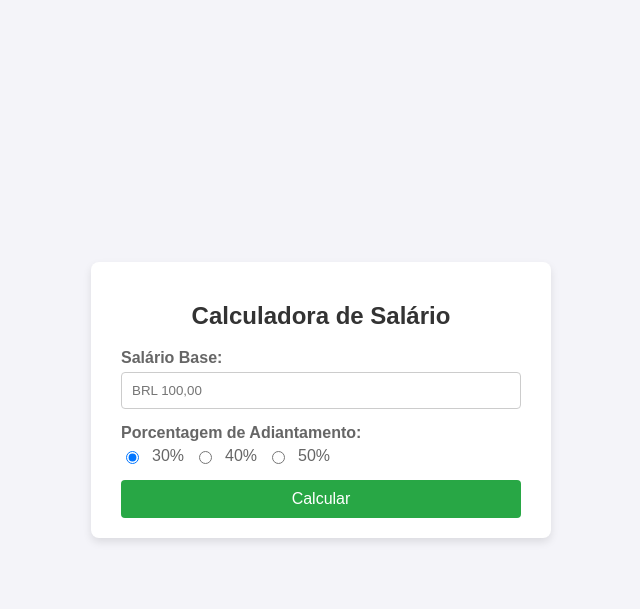
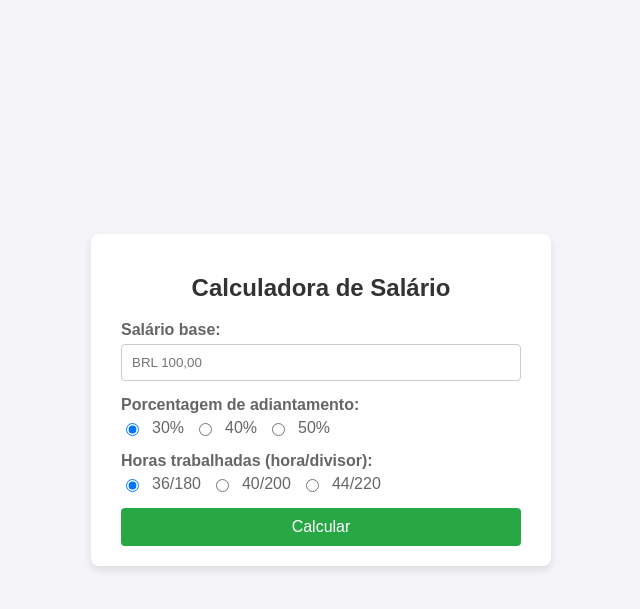
Before and after one commit to matheusrsp3/salary_calculator, a Flask app: page / in a window 1280 px wide. Shown: the top 609 px of the page, without its empty margins (319-959 px from the left). Run offline with Flask 3, Linux system fonts and the light colour scheme.

Commit message:
v1.0 - Feature to calculate values of hours worked per hour and minute was created

```diff
--- a/app/controllers/routes.py
+++ b/app/controllers/routes.py
@@ -1,5 +1,6 @@
 from flask import render_template, request
 from babel.numbers import format_currency, parse_decimal
+from app.utils import get_divider
 
 def register_routes(app):
     @app.route("/")
@@ -12,20 +13,31 @@ def register_routes(app):
         # Collecting POST data
         base_salary = request.form.get("base_salary")
         percentage_advance = request.form.get("percentage_advance")
+        hours_worked_per_week = request.form.get("hours_worked_per_week")
 
         # Conventing data for calculate
         base_salary = float(parse_decimal(base_salary, locale="pt_BR")) # Float
         percentage_advance = int(percentage_advance) # Int
+        hours_worked_per_week = int(hours_worked_per_week) # Int
+
+        # Getting divider to calculate
+        divider = get_divider(hours_worked_per_week)
 
         # Calculating
         advance_payment_result = base_salary * (percentage_advance / 100)
+        payment_by_hour_result = base_salary / divider
+        payment_by_minute_result = (base_salary / divider) / 60
 
         # Formatting results
         formatted_advance_payment = format_currency(advance_payment_result, "BRL", locale="pt_BR")
+        formatted_payment_by_hour = format_currency(payment_by_hour_result, "BRL", locale="pt_BR")
+        formatted_payment_by_minute = format_currency(payment_by_minute_result, "BRL", locale="pt_BR")
 
         # Packaging values
         formatted_values = {
             "formatted_advance_payment": formatted_advance_payment,
+            "formatted_payment_by_hour": formatted_payment_by_hour,
+            "formatted_payment_by_minute": formatted_payment_by_minute,
         }
 
         return render_template("result.html", **formatted_values)
--- a/app/templates/index.html
+++ b/app/templates/index.html
@@ -13,11 +13,11 @@
         <h2>Calculadora de Salário</h2>
         <form id="input-form" action="/calculate" method="POST" target="_blank">
             <div class="form-group">
-                <label for="base_salary">Salário Base:</label>
+                <label for="base_salary">Salário base:</label>
                 <input type="text" inputmode="numeric" id="base_salary" name="base_salary" placeholder="BRL 100,00" required>
             </div>
             <div class="form-group">
-                <label>Porcentagem de Adiantamento:</label>
+                <label>Porcentagem de adiantamento:</label>
                 <div class="radio-group">
                     <input type="radio" id="percentage_30" name="percentage_advance" value="30" checked>
                     <label for="percentage_30">30%</label>
@@ -27,6 +27,19 @@
 
                     <input type="radio" id="percentage_50" name="percentage_advance" value="50">
                     <label for="percentage_50">50%</label>
+                </div>
+            </div>
+            <div class="form-group">
+                <label>Horas trabalhadas (hora/divisor):</label>
+                <div class="radio-group">
+                    <input type="radio" id="hours_36" name="hours_worked_per_week" value="36" checked>
+                    <label for="hours_36">36/180</label>
+
+                    <input type="radio" id="hours_40" name="hours_worked_per_week" value="40">
+                    <label for="hours_40">40/200</label>
+
+                    <input type="radio" id="hours_44" name="hours_worked_per_week" value="44">
+                    <label for="hours_44">44/220</label>
                 </div>
             </div>
             <button type="submit">Calcular</button>
```
Also changed, not shown: app/templates/result.html (+9 -1 lines), app/utils/__init__.py (+9 -0 lines).
